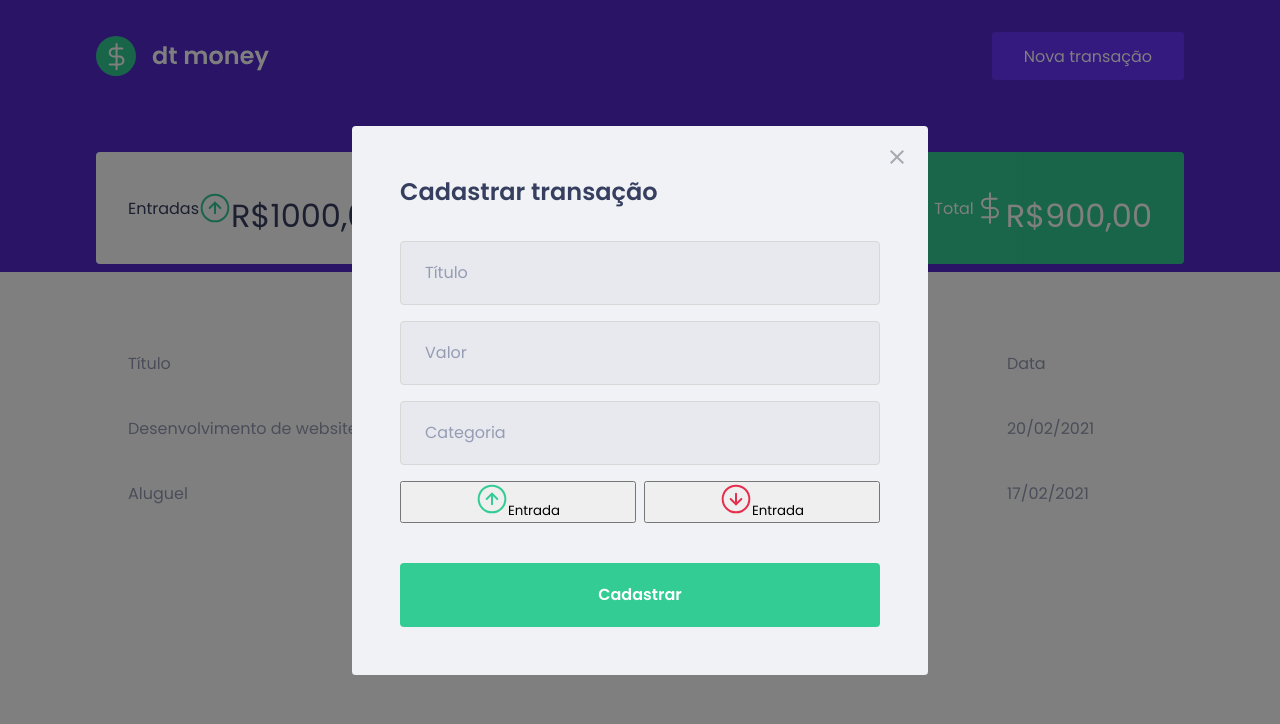
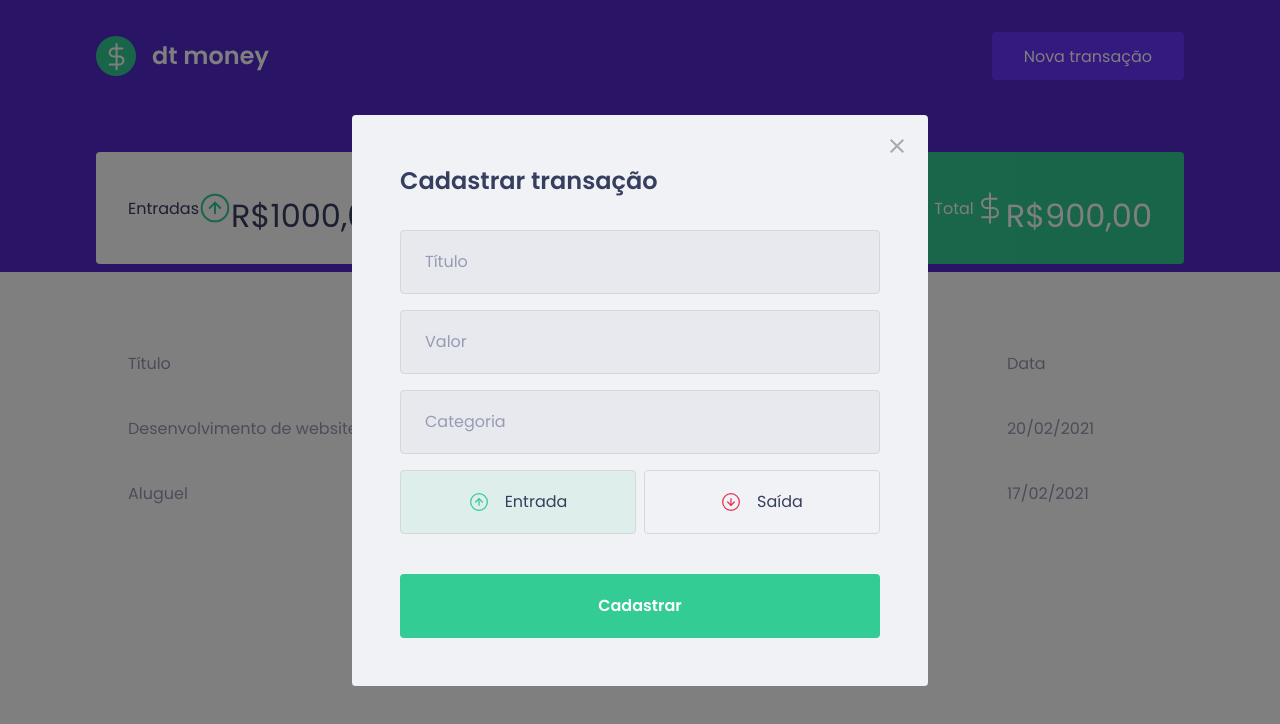
Before and after one commit to diegosottani/dtmoney, a React (Create React App) app: page / in a window 1280 px wide. Both pictures are taken after a click on the button "Nova transação". Shown: the top 724 px of the page. Built offline with nearby package versions, Linux system fonts and the light colour scheme; no server answers; what miragejs would draw is missing.

Commit message:
Layout, botões, estado

```diff
--- a/src/components/NewTransactionModal/index.tsx
+++ b/src/components/NewTransactionModal/index.tsx
@@ -2,13 +2,16 @@ import Modal from "react-modal";
 import incomeImg from '../../assets/income.svg'
 import outcomeImg from '../../assets/outcome.svg'
 import closeImg from '../../assets/close.svg'
-import { Container, TransactionTypeContainer } from './styles'
+import { Container, TransactionTypeContainer, RadioBox } from './styles'
+import { useState } from "react";
 interface NewTransactionModalProps{
     isOpen: boolean
     onRequestClose: () => void
 }
 
 export function NewTransactionModal(props: NewTransactionModalProps) {
+    const [type, setType] = useState('deposit');
+
     return (
         <Modal
             isOpen={props.isOpen}
@@ -26,15 +29,15 @@ export function NewTransactionModal(props: NewTransactionModalProps) {
                 <input placeholder="Categoria" />
 
                 <TransactionTypeContainer>
-                    <button type="button">
+                    <RadioBox type="button" onClick={() => setType('deposit')} isActive={type === 'deposit'} activeColor={'green'}>
                         <img src={incomeImg} alt="Entrada" />
                         <span>Entrada</span>
-                    </button>
+                    </RadioBox>
 
-                    <button type="button">
+                    <RadioBox type="button" onClick={() => setType('withdraw')} isActive={type === 'withdraw'} activeColor={'red'}>
                         <img src={outcomeImg} alt="Saída" />
-                        <span>Entrada</span>
-                    </button>
+                        <span>Saída</span>
+                    </RadioBox>
                 </TransactionTypeContainer>
 
                 <button type="submit">Cadastrar</button>
```
